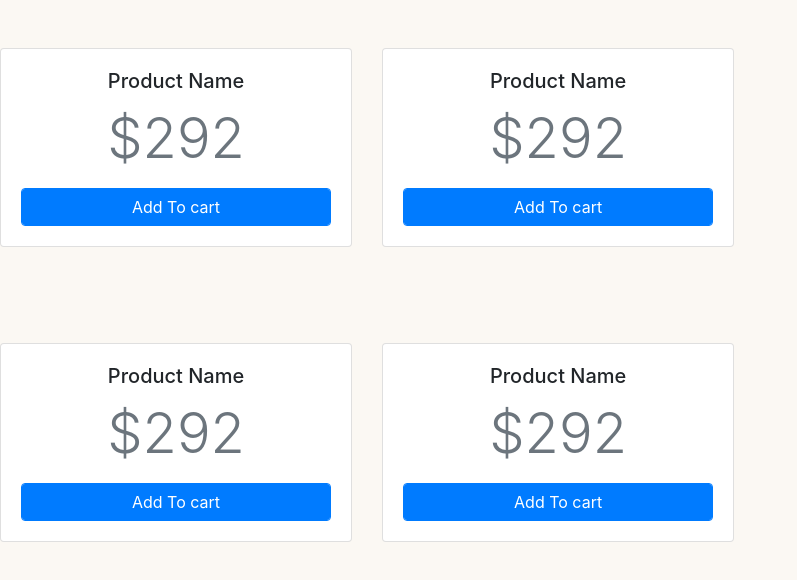
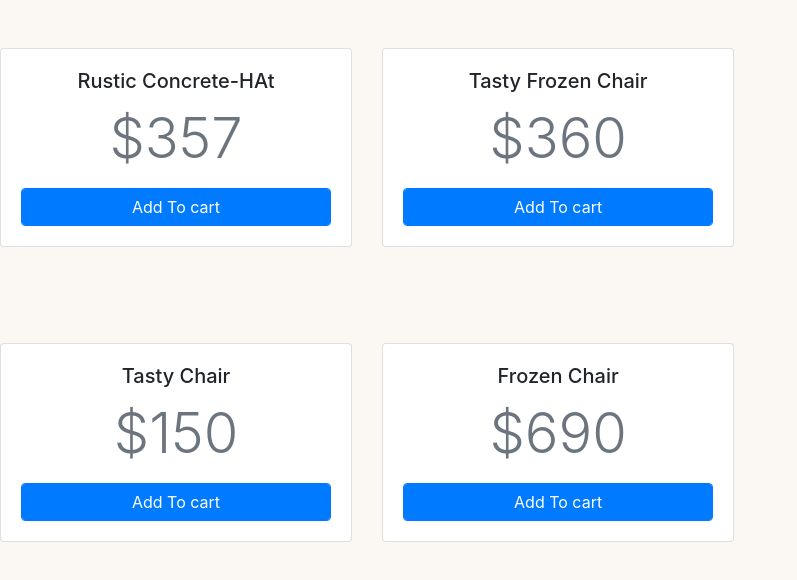
Before and after one commit to Ivan5/ShoppingCart-Vue, a Vue app: page / in a window 1280 px wide. Shown: the top 580 px of the page, without its empty margins (0-797 px from the left). Built offline with nearby package versions, Linux system fonts and the light colour scheme.

Commit message:
Display info of products in Product component

```diff
--- a/src/App.vue
+++ b/src/App.vue
@@ -4,7 +4,7 @@
       <div class="col-md-7">
         <div class="row">
           <div class="col-md-6" v-for="product in products" :key="product.id">
-            <product></product>
+            <product :product="product"></product>
           </div>
         </div>
       </div>
--- a/src/components/Product.vue
+++ b/src/components/Product.vue
@@ -1,8 +1,8 @@
 <template lang="html">
   <div class="card my-5">
     <div class="card-body">
-      <h5 class="text-center card-title">Product Name</h5>
-      <p class="text-center text-muted card-text display-4">$292</p>
+      <h5 class="text-center card-title">{{product.title }}</h5>
+      <p class="text-center text-muted card-text display-4">${{Number(product.price).toFixed()}}</p>
       <button class="btn btn-primary form-control">Add To cart</button>
     </div>
   </div>
@@ -10,6 +10,7 @@
 
 <script>
 export default {
+  props:['product']
 }
 </script>
 
```
